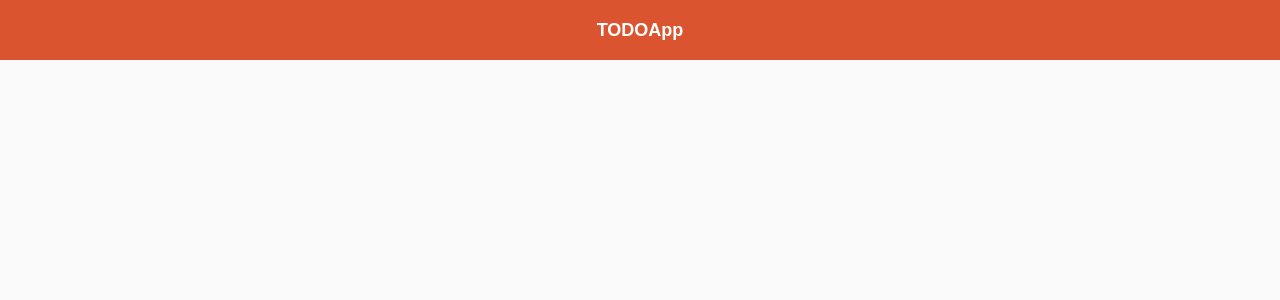
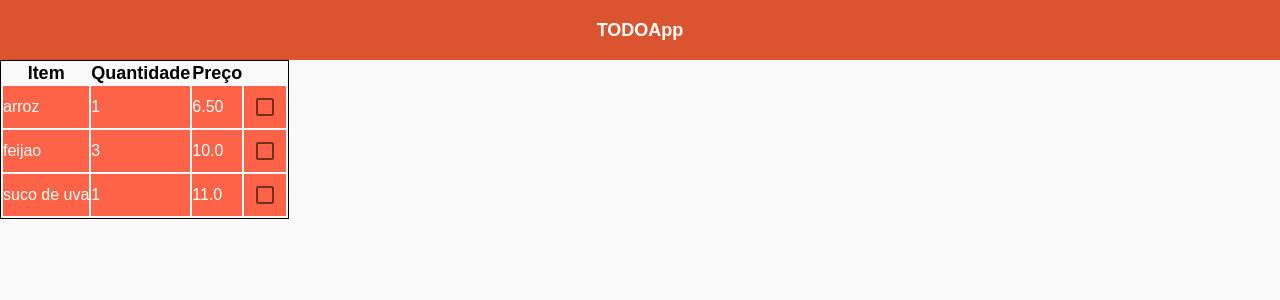
Before and after one commit to raianyrufino/TODOApp, a React (Create React App) app: page / in a window 1280 px wide. Shown: the top 300 px of the page. Built offline with nearby package versions, Linux system fonts and the light colour scheme.

Commit message:
add style to table

```diff
--- a/package.json
+++ b/package.json
@@ -3,9 +3,11 @@
   "version": "0.1.0",
   "private": true,
   "dependencies": {
+    "@material-ui/core": "^4.9.13",
     "@testing-library/jest-dom": "^4.2.4",
     "@testing-library/react": "^9.3.2",
     "@testing-library/user-event": "^7.1.2",
+    "material-ui": "^0.20.2",
     "react": "^16.13.1",
     "react-dom": "^16.13.1",
     "react-scripts": "3.4.1"
--- a/src/App.js
+++ b/src/App.js
@@ -1,57 +1,41 @@
 import React from 'react';
 // import './App.css';
-import Tabela from './Tabela';
+// import Tabela from './Tabela';
 
 import "./styles.css";
 
 import Header from './components/Header/index';
+import Tabela from './components/Tabela/index';
+import Checkboxes from './components/Check/index';
 
 function App() {
+
+  const autores =  [
+    {
+      item: 'arroz',
+      quantidade: '1',
+      preco: '6.50'
+    },
+    {
+      item: 'feijao',
+      quantidade: '3',
+      preco: '10.0'
+    },
+    {
+      item: 'suco de uva',
+      quantidade: '1',
+      preco: '11.0'
+    }
+  ];
+
   return (
     <div className="App">
       <Header/>
+      <Tabela autores = { autores }/>
+
     </div>
   );
 
 }
-// function App() {
-
-//     const autores =  [
-//       {
-//         item: 'arroz',
-//         quantidade: '1',
-//         preco: '6.50'
-//       },
-//       {
-//         item: 'feijao',
-//         quantidade: '3',
-//         preco: '10.0'
-//       },
-//       {
-//         item: 'suco de uva',
-//         quantidade: '1',
-//         preco: '11.0'
-//       }
-//     ];
-
-//   /*
-//   removeAutor = index =>{
-//     const { autores } = this.state;
-
-//     this.setState(
-//       {
-//         autores : autores.filter((autor, posAtual) => {
-//           return posAtual !== index;
-//         }),
-//       }
-//     );
-//   } */
-
-//   return (
-//       <div className="App">
-//         <Tabela autores = { autores }/>
-//       </div>
-//     );
-// }
 
 export default App;
--- /dev/null
+++ b/src/components/Check/index.js
@@ -0,0 +1,24 @@
+import React, {Component} from 'react';
+
+import "./styles.css";
+
+import Checkbox from '@material-ui/core/Checkbox';
+
+export default function Checkboxes(props) {
+  const [checked, setChecked] = React.useState(false);
+
+  const handleChange = (event) => {
+    setChecked(event.target.checked);
+  };
+
+  return (
+    <div>
+      <Checkbox
+        checked={checked}
+        onClick={props.FuncaoPai}
+        onChange={handleChange}
+
+      />
+    </div>
+  );
+}
--- a/src/components/Tabela/index.js
+++ b/src/components/Tabela/index.js
@@ -1,9 +1,13 @@
 import React, {Component} from 'react';
+
+import "./styles.css";
+
+import Checkboxes from '../Check/index';
 
 const TableHead = () => {
     return (
     <thead>
-        <tr>
+        <tr id="tableHead">
             <th>Item</th>
             <th>Quantidade</th>
             <th>Preço</th>
@@ -12,14 +16,25 @@ const TableHead = () => {
     );
 }
 
+const alertChange = (event) => {
+    let item = document.getElementById('item');
+    if(item.style.backgroundColor == 'tomato'){
+        item.style.backgroundColor = 'green';
+        item.style.textDecoration = 'line-through';
+    } else {
+        item.style.removeProperty('text-decoration');
+        item.style.backgroundColor = 'tomato';
+    }
+};
+
 const TableBody = props => {
     const linhas = props.autores.map((linha, index) => {
         return (
-            <tr key={index}>
+            <tr id="item" key={index}>
                 <td>{linha.item}</td>
                 <td>{linha.quantidade}</td>
                 <td>{linha.preco}</td>
-                <td><button>Remover</button></td>
+                <td><Checkboxes FuncaoPai={alertChange}/></td>
             </tr>
         )
     });
@@ -35,7 +50,7 @@ class Tabela extends Component {
     render() {
         const {autores} = this.props;
         return (
-            <table>
+            <table class="item">
                 <TableHead />
                 <TableBody autores = { autores }/>
             </table>
--- a/src/components/Tabela/styles.css
+++ b/src/components/Tabela/styles.css
@@ -0,0 +1,16 @@
+#tableHead{
+    color: #000000;
+    font-size: 18px;
+    font-weight: bold;
+}
+
+#item{
+    color: #ffffff;
+    font-style: normal;
+    font-weight: 10px;
+    background-color: tomato;
+}
+.item{
+    border: 1px solid black ;
+    border-style: ridge;
+}
```
Also changed, not shown: src/components/Check/styles.css (added), 1 other file (tests, documents, lock files or other folders).
